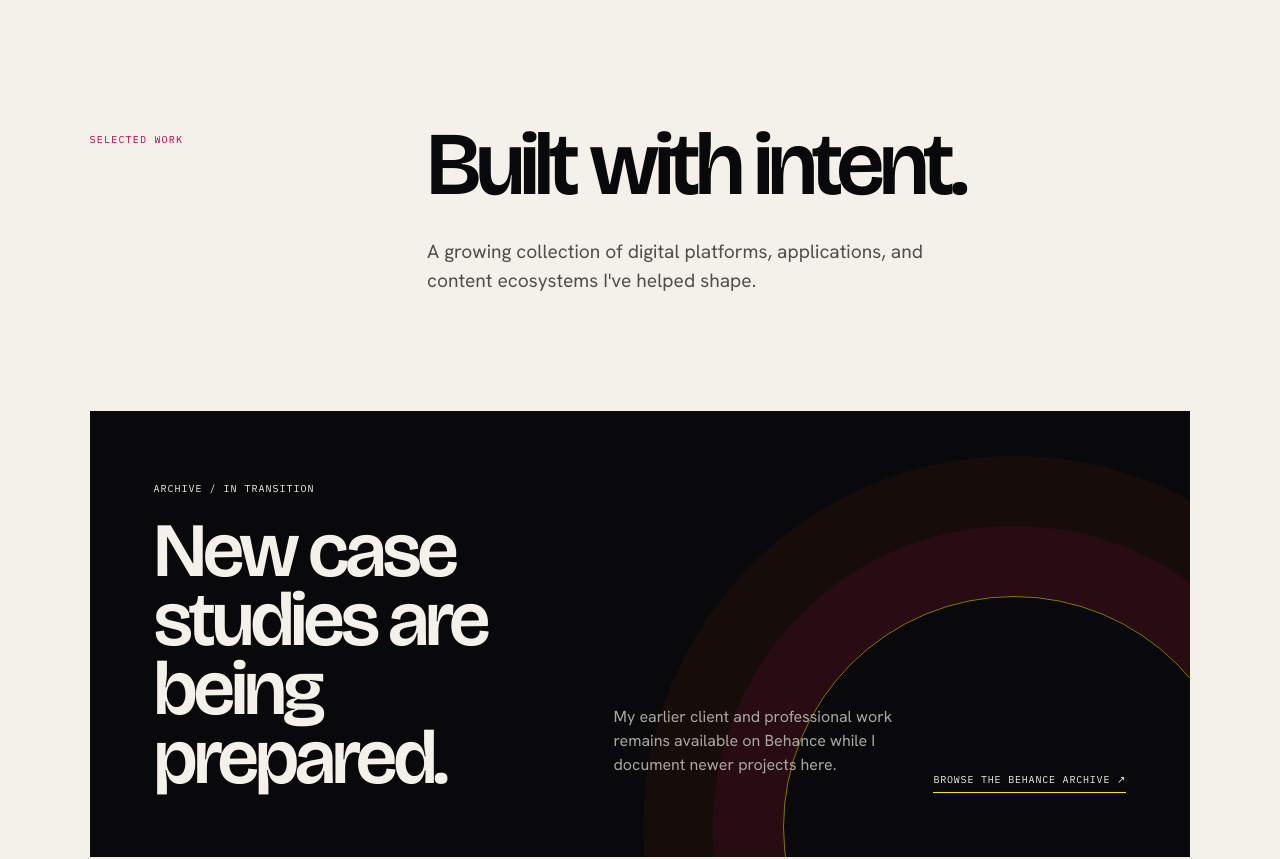
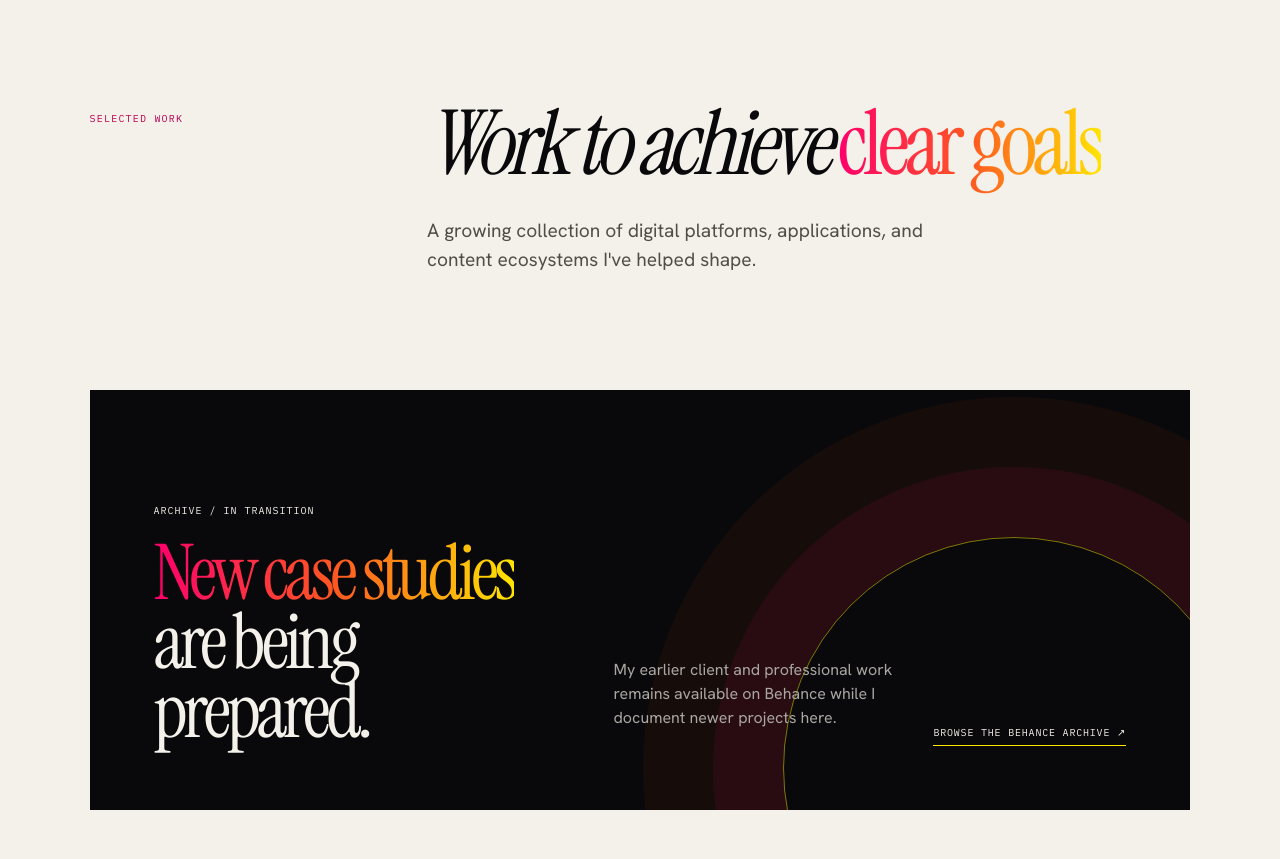
Before and after one commit to djboutin/dave-boutin-portfolio, a Next.js app: page / in a window 1280 px wide. Shown: the part 1760-2619 px from the top of the page. Built offline with nearby package versions, Linux system fonts and the light colour scheme.

Commit message:
font adjustments
Signed-off-by: david.boutin <david.boutin@freshwatercreative.ca>

```diff
--- a/app/globals.css
+++ b/app/globals.css
@@ -279,10 +279,21 @@ a {
   margin: 0;
   font-family: var(--font-heading), sans-serif;
   font-size: clamp(50px, 7vw, 112px);
+  font-style: italic;
   font-optical-sizing: auto;
   font-weight: 520;
   letter-spacing: -0.055em;
   line-height: 0.92;
+
+  em {
+  background: linear-gradient(90deg, var(--pink), var(--orange), var(--yellow));
+  background-clip: text;
+  color: transparent;
+  font-stretch: 88%;
+  font-style: normal;
+  font-weight: 360;
+}
+
 }
 
 .focus-grid {
@@ -480,6 +491,15 @@ a {
   font-weight: 520;
   letter-spacing: -0.055em;
   line-height: 0.9;
+
+  em {
+  background: linear-gradient(90deg, var(--pink), var(--orange), var(--yellow));
+  background-clip: text;
+  color: transparent;
+  font-stretch: 88%;
+  font-style: normal;
+  font-weight: 360;
+}
 }
 
 .archive-callout > p {
@@ -560,8 +580,18 @@ a {
   font-size: clamp(52px, 6vw, 96px);
   font-optical-sizing: auto;
   font-weight: 520;
+  font-style: italic;
   letter-spacing: -0.06em;
   line-height: 0.9;
+
+  em {
+  background: linear-gradient(90deg, var(--pink), var(--orange), var(--yellow));
+  background-clip: text;
+  color: transparent;
+  font-stretch: 88%;
+  font-style: normal;
+  font-weight: 360;
+}
 }
 
 .about-copy > p:not(.eyebrow),
--- a/app/layout.tsx
+++ b/app/layout.tsx
@@ -8,11 +8,18 @@ const body = Hanken_Grotesk({
   display: "swap",
 });
 
-const heading = Bricolage_Grotesque({
-  variable: "--font-heading",
+const heading_old = Bricolage_Grotesque({
+  variable: "--font-heading-old",
   subsets: ["latin"],
   weight: "variable",
   axes: ["opsz", "wdth"],
+  display: "swap",
+});
+
+const heading = Instrument_Serif({
+  variable: "--font-heading",
+  subsets: ["latin"],
+  weight: "400",
   display: "swap",
 });
 
--- a/app/page.tsx
+++ b/app/page.tsx
@@ -22,7 +22,7 @@ export default function Home() {
       <SiteHeader />
       <section className="hero" id="top">
         <div className="hero-kicker"><span className="status-dot" aria-hidden="true" />{site.role} · {site.employer}</div>
-        <h1>I build the systems<span>behind ambitious ideas.</span></h1>
+        <h1>I build the systems<span>behind ambitious ideas</span></h1>
         <div className="hero-lower">
           <p>{site.introduction}</p>
           <div className="hero-actions">
@@ -34,14 +34,14 @@ export default function Home() {
       </section>
 
       <section className="focus-section" id="expertise">
-        <div className="section-heading"><p>What I lead</p><h2>From first sketch to dependable system.</h2></div>
+        <div className="section-heading"><p>What I lead</p><h2>From first sketch to <em>dependable system</em></h2></div>
         <div className="focus-grid">
           {focusAreas.map((area) => <article className="focus-card" key={area.number}><span>{area.number}</span><h3>{area.title}</h3><p>{area.description}</p></article>)}
         </div>
       </section>
 
       <section className="selected-work" id="work" aria-labelledby="work-heading">
-        <div className="section-heading section-heading-work"><p>Selected work</p><div><h2 id="work-heading">Built with intent.</h2><p className="section-intro">A growing collection of digital platforms, applications, and content ecosystems I&apos;ve helped shape.</p></div></div>
+        <div className="section-heading section-heading-work"><p>Selected work</p><div><h2 id="work-heading">Work to achieve <em> clear goals</em></h2><p className="section-intro">A growing collection of digital platforms, applications, and content ecosystems I&apos;ve helped shape.</p></div></div>
         {projects.length > 0 ? (
           <div className="project-grid">
             {projects.map((project, index) => (
@@ -54,7 +54,7 @@ export default function Home() {
           </div>
         ) : (
           <div className="archive-callout">
-            <div><span>Archive / in transition</span><h3>New case studies are being prepared.</h3></div>
+            <div><span>Archive / in transition</span><h3><em>New case studies </em> are being prepared.</h3></div>
             <p>My earlier client and professional work remains available on Behance while I document newer projects here.</p>
             <a href={site.behance} target="_blank" rel="noreferrer">Browse the Behance archive <span aria-hidden="true">↗</span></a>
           </div>
@@ -69,14 +69,14 @@ export default function Home() {
         </div>
         <div className="about-copy">
           <p className="eyebrow">About / Dave</p>
-          <h2>Curious by default. Pragmatic when it counts.</h2>
+          <h2>Curious by default. <em>Pragmatic when it counts.</em></h2>
           <p className="about-lede">{site.about.lede}</p><p>{site.about.body}</p>
           <Link className="text-link" href="/about">Read the longer story <span aria-hidden="true">→</span></Link>
         </div>
       </section>
 
       <section className="experience-section" id="experience">
-        <div className="section-heading"><p>Experience</p><h2>Leadership grounded in making.</h2></div>
+        <div className="section-heading"><p>Experience</p><h2>Leadership from <em>experience.</em></h2></div>
         <div className="experience-list">
           {site.experience.map((item, index) => <article key={`${item.company}-${item.role}`}><span>0{index + 1}</span><h3>{item.role}</h3><p>{item.company}</p><p>{item.description}</p></article>)}
         </div>
```
